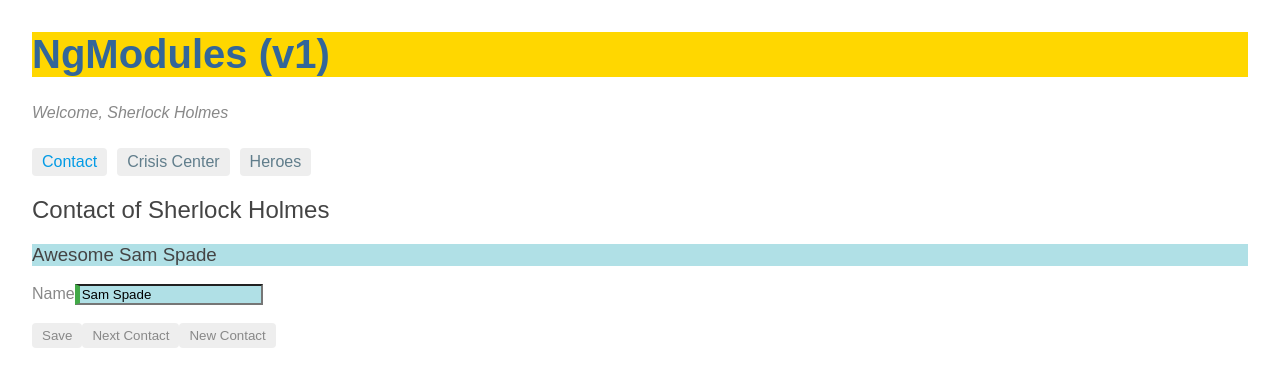
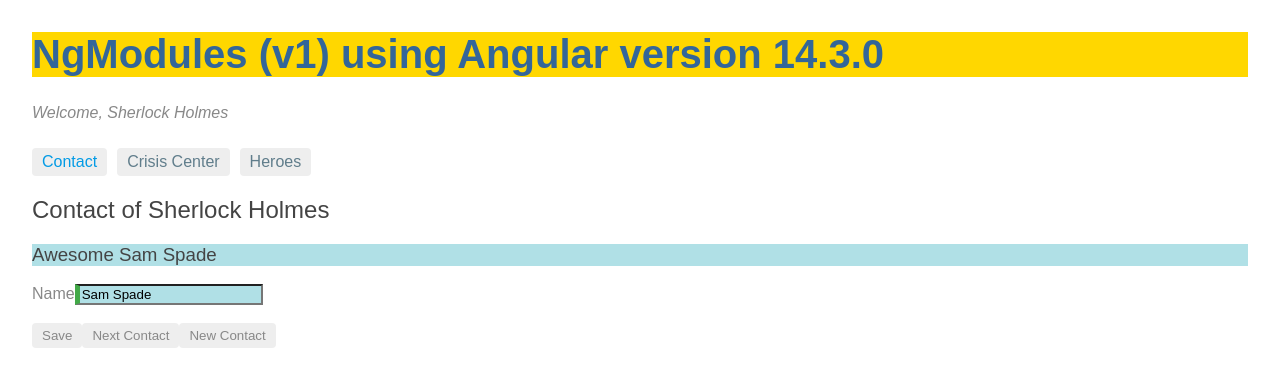
Before and after one commit to fmorriso/Angular-shared-module, an Angular app: page /contact in a window 1280 px wide. Shown: the top 386 px of the page. Built offline with nearby package versions, Linux system fonts and the light colour scheme.

Commit message:
started CoreModule

```diff
--- a/src/app/app.component.ts
+++ b/src/app/app.component.ts
@@ -7,5 +7,5 @@ import { Component, VERSION } from '@angular/core';
 })
 export class AppComponent {
   title = `app using Angular version ${VERSION.full}`;
-  subtitle = '(v1)';
+  subtitle = `(v1) using Angular version ${VERSION.full}`;
 }
--- /dev/null
+++ b/src/app/core/core.module.ts
@@ -0,0 +1,25 @@
+// core.module.ts
+import {NgModule, Optional, SkipSelf} from '@angular/core';
+import {CommonModule} from '@angular/common';
+import {FormsModule} from '@angular/forms';
+import {RouterModule} from '@angular/router';
+
+import {throwIfAlreadyLoaded} from './module-import-guard';
+
+
+@NgModule({
+	imports: [
+		CommonModule, FormsModule, RouterModule
+	],
+	exports: [
+		CommonModule, FormsModule, RouterModule
+	],
+	declarations: [],
+	providers: []
+})
+export class CoreModule {
+
+	constructor(@Optional() @SkipSelf() parentModule: CoreModule) {
+		throwIfAlreadyLoaded(parentModule, 'CoreModule');
+	}
+}
--- /dev/null
+++ b/src/app/core/module-import-guard.ts
@@ -0,0 +1,6 @@
+// module-import-guard.ts
+export function throwIfAlreadyLoaded(parentModule: any, moduleName: string) {
+	if (parentModule) {
+		throw new Error(`${moduleName} has already been loaded. Import Core modules in the AppModule only.`);
+	}
+}
```
Also changed, not shown: src/app/app.module.ts (+7 -1 lines), src/app/core/rxjs-extensions.ts (added, +11 -0 lines).
